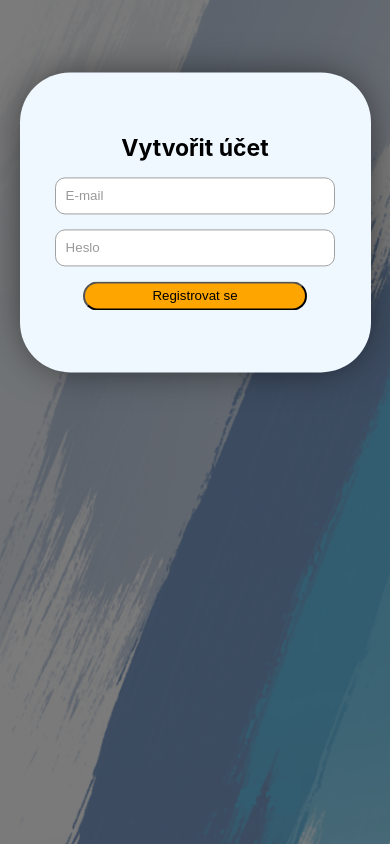
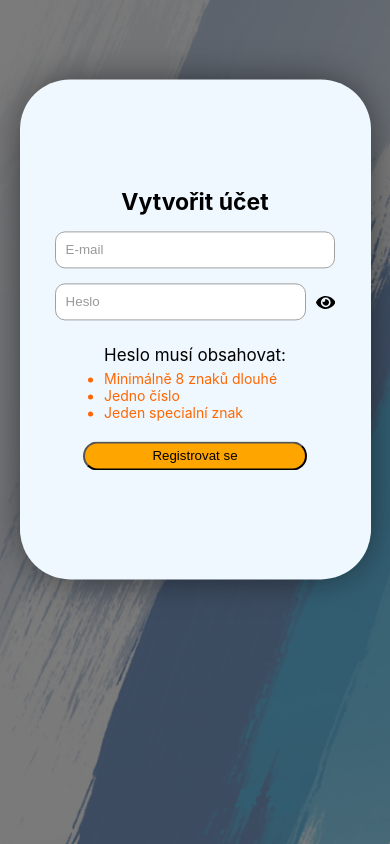
Before and after one commit to MilanMizera/add-your-tasks-react, a React (Create React App) app: page /registrace in a window 390 px wide. Built offline with nearby package versions, Linux system fonts and the light colour scheme.

Commit message:
přidání css na zobrazování částí v hesle při registraci včetně možnosti zobrazení hesla

```diff
--- a/src/pages/auth/registerPage/Register.jsx
+++ b/src/pages/auth/registerPage/Register.jsx
@@ -8,16 +8,29 @@ import { createUserWithEmailAndPassword } from "firebase/auth"
 import { ToastContainer, toast } from 'react-toastify';
 import { succesRegistrationNotify } from "../../../data/Notifications"
 import 'react-toastify/dist/ReactToastify.css'
+//icons
+import { FaEyeSlash, FaEye } from "react-icons/fa";
 
 
+
+const isNumberRegx = /\d/;
+const specialCharacterRegx = /[ !@#$%^&*()_+\-=\[\]{};':"\\|,.<>\/?]/;
 
 export const Register = () => {
 
   const [email, setEmail] = useState("")
   const [password, setPassword] = useState("")
+  const [Visibility, setVisibility] = useState(false)
+  const [passwordVisibility, setPasswordVisibility] = useState(false)
+  const [inputType, setInputType] = useState("password")
+  const [passwordFocused, setPasswordFocused] = useState(false)
+  const [passwordValidity, setPasswordValidity] = useState({
 
-  const [Visibility, setVisibility] = useState(false)
+    minChar: null,
+    number: null,
+    specialChar: null,
 
+  })
 
   const signUp = (e) => {
 
@@ -35,18 +48,41 @@ export const Register = () => {
 
         })
 
-
       succesRegistrationNotify()
       setPassword("")
       setVisibility(false)
+
     } else {
-
 
       setVisibility(true)
 
     }
 
   }
+
+  const passwordVisibilityOn = () => {
+
+    setPasswordVisibility(!passwordVisibility)
+    setInputType("text")
+
+  }
+
+  const passwordVisibilityOf = () => {
+
+    setPasswordVisibility(!passwordVisibility)
+    setInputType("password")
+
+  }
+
+  const onChangePassword = password => {
+    setPassword(password);
+
+    setPasswordValidity({
+      minChar: password.length >= 8 ? true : false,
+      number: isNumberRegx.test(password) ? true : false,
+      specialChar: specialCharacterRegx.test(password) ? true : false
+    });
+  };
 
 
   return (
@@ -70,9 +106,27 @@ export const Register = () => {
       <div className="sign-up-form-wrapper">
         <form className="sign-up-form" onSubmit={signUp}>
           <h1 className="sign-up-title">Vytvořit účet</h1>
+
           <input required className="sign-up-input" onChange={(e) => setEmail(e.target.value)} type="email" placeholder="E-mail" value={email}></input>
           {Visibility && <p className="password-must-contain"> *heslo musí obsahovat minimálně 8 znaků</p>}
-          <input required className="sign-up-input" onChange={(e) => setPassword(e.target.value)} type="password" placeholder="Heslo" value={password}></input>
+
+
+          <div className="password-wrapper">
+            <input required className="sign-up-input-password" onFocus={() => { setPasswordFocused(true) }} onChange={(e) => onChangePassword(e.target.value)} type={inputType} placeholder="Heslo" value={password}></input>
+            {passwordVisibility ? <FaEyeSlash onClick={() => passwordVisibilityOf()} className="eye-icon"></FaEyeSlash> : <FaEye onClick={() => passwordVisibilityOn()} className="eye-icon"></FaEye>}
+          </div>
+
+          <div className="validation-wrapper">
+            <p className="validation-title">Heslo musí obsahovat:</p>
+
+            <ul className="validation-text-wrapper">
+              <li className={passwordValidity.minChar ? "text-sucess" : "text-danger"}>Minimálně 8 znaků dlouhé</li>
+              <li className={passwordValidity.number ? "text-sucess" : "text-danger"}>Jedno číslo</li>
+              <li className={passwordValidity.specialChar ? "text-sucess" : "text-danger"}>Jeden specialní znak</li>
+            </ul>
+
+          </div>
+
           <input className="sign-up-button" type="submit" value="Registrovat se" ></input>
         </form>
       </div>
--- a/src/pages/auth/registerPage/register.css
+++ b/src/pages/auth/registerPage/register.css
@@ -1,5 +1,40 @@
+.validation-wrapper {
+
+  margin-bottom: 20px;
+
+}
+
+
+.validation-title {
+
+  margin-bottom: 5px;
+
+}
+
+
+
+.text-sucess {
+
+  color: green;
+  font-size: 14px;
+
+
+}
+
+.text-danger {
+
+  color: rgb(255, 102, 0);
+  font-size: 14px;
+}
+
+.validation-title {
+
+  font-size: 17px;
+  font-weight: 400;
+
+}
+
 .sign-up-section {
-
   background-image: url(../../../images/background.jpg);
   background-size: cover;
   width: 100%;
@@ -29,6 +64,17 @@
 
 }
 
+.sign-up-input-password {
+
+  margin-bottom: 15px;
+  width: 100%;
+  padding: 10px 10px;
+  border-radius: 10px;
+  border: 1px solid rgb(160, 160, 160);
+
+}
+
+
 input::placeholder {
   margin-left: 20px;
   margin: 20px;
@@ -51,7 +97,6 @@ input::placeholder {
   border-radius: 20px;
   cursor: pointer;
 
-
 }
 
 .sign-up-form-wrapper {
@@ -60,11 +105,12 @@ input::placeholder {
   box-shadow: 0px 0px 42px -10px rgba(0, 0, 0, 0.75);
   width: 50%;
   margin: auto;
-  height: 300px;
+  height: 500px;
   border-radius: 50px;
   transform: translatey(0px);
   animation: float 6s ease-in-out infinite;
   background-color: aliceblue;
+
 
 }
 
@@ -73,6 +119,37 @@ input::placeholder {
   color: rgb(77, 77, 77);
   margin-bottom: 5px;
   font-size: 13px;
+
+}
+
+
+.password-wrapper {
+
+  display: flex;
+  align-items: center;
+  justify-content: center;
+  margin-bottom: 10px;
+  width: 100%;
+
+}
+
+.password-wrapper-section {
+
+  display: flex;
+
+}
+
+
+
+
+.eye-icon {
+
+
+  margin-left: 20px;
+  font-size: 28px;
+  margin-bottom: 15px;
+  cursor: pointer;
+
 
 }
 
@@ -124,6 +201,12 @@ input::placeholder {
 
 @media only screen and (max-width: 680px) {
 
+  .eye-icon {
+
+    font-size: 22px;
+    margin-left: 10px;
+  }
+
   .sign-up-title {
 
     font-size: 23px;
```
